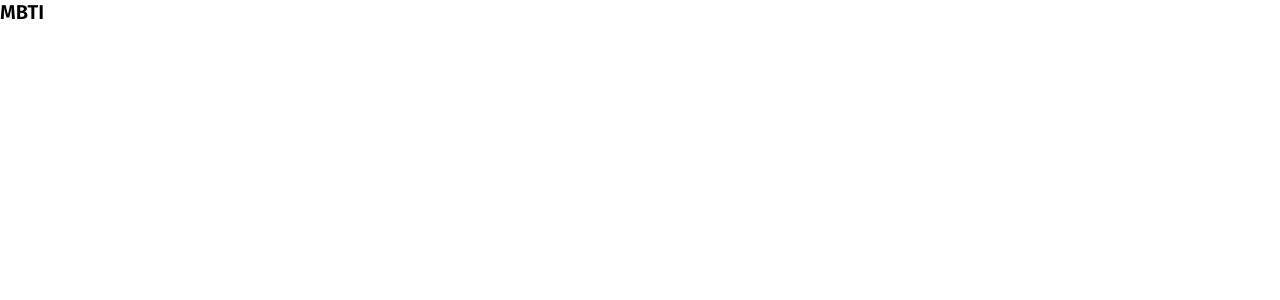
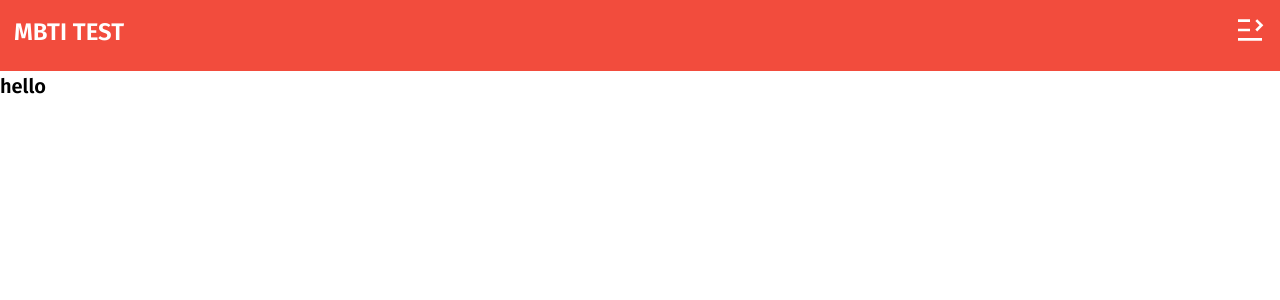
Before and after one commit to Jean-f-05/mbti, a Next.js app: page / in a window 1280 px wide. Shown: the top 300 px of the page. Built offline with nearby package versions, Linux system fonts and the light colour scheme.

Commit message:
add: Navbar to page

```diff
--- a/src/app/page.tsx
+++ b/src/app/page.tsx
@@ -1,8 +1,14 @@
+import Navbar from './components/Navbar'
 import styles from './page.module.scss'
 
 export default function Home() {
 
   return (
-    <h1 className={styles.header}>MBTI</h1>
+    <>
+      <Navbar title='MBTI TEST' />
+      <main className={styles.main}>
+        <h1>hello</h1>
+      </main>
+    </>
   )
 }
```
